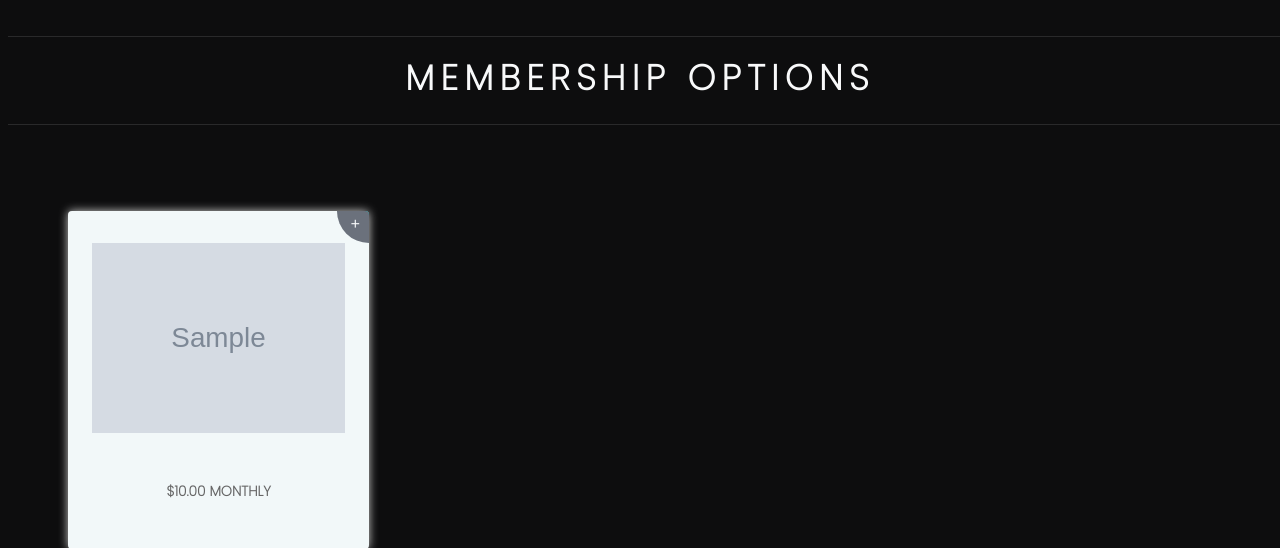
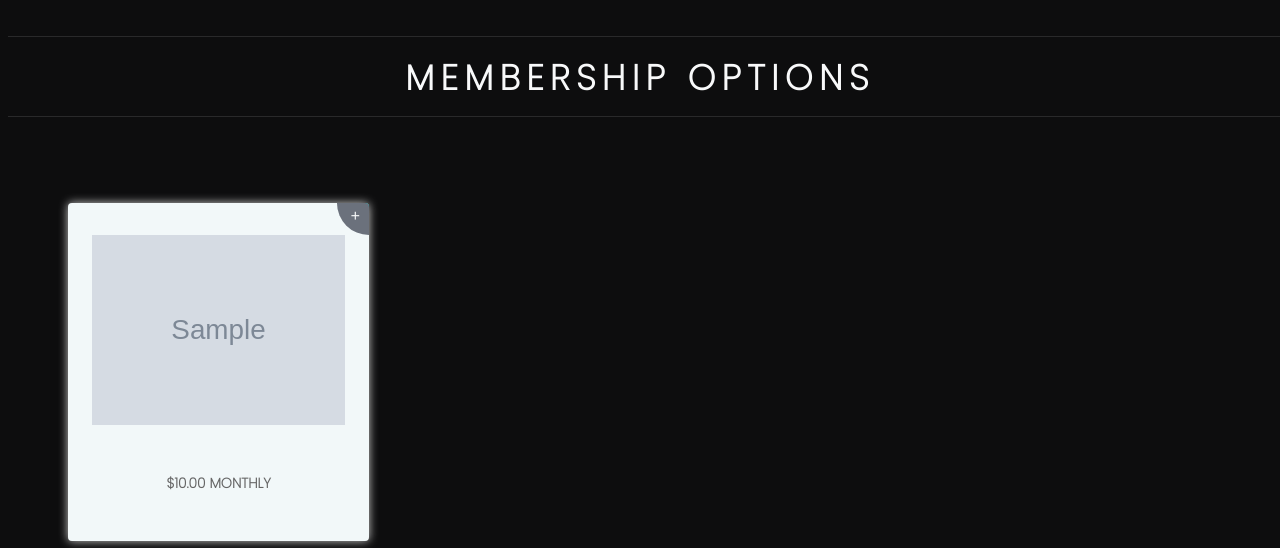
Before and after one commit to shayanvalaie/hustle_striking, a Django app: template hustle_striking_app/templates/store/store.html in a window 1280 px wide. Shown: the part 87-635 px from the top of the page. Run offline with Django 3.2, Linux system fonts and the light colour scheme; the template is opened without the code that fills it: most values are stand-ins (such as "Sample title", 1, 10 or a date in 2020); grey boxes marked "Sample" are stand-in pictures; some libraries are stand-ins or nearby versions.

Commit message:
header fix 2

```diff
--- a/hustle_striking_app/templates/store/store.html
+++ b/hustle_striking_app/templates/store/store.html
@@ -5,7 +5,7 @@
 	<div class="row">
 		<hr class="mt-3" style="color:grey">
 		<h1 style="letter-spacing: .4rem;" class="text-light mt-1 font-weight-bold">Membership Options</h1>
-		<hr class="mt-3" style="color:grey">
+		<hr class="mt-2" style="color:grey">
 		{% for product in products %}
 		<div class=" col-lg-4 col-md-6 col-sm-6 p-5">
 
```
